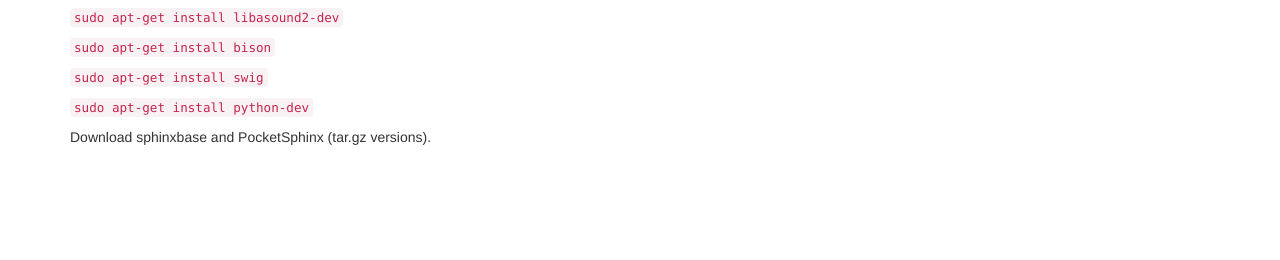
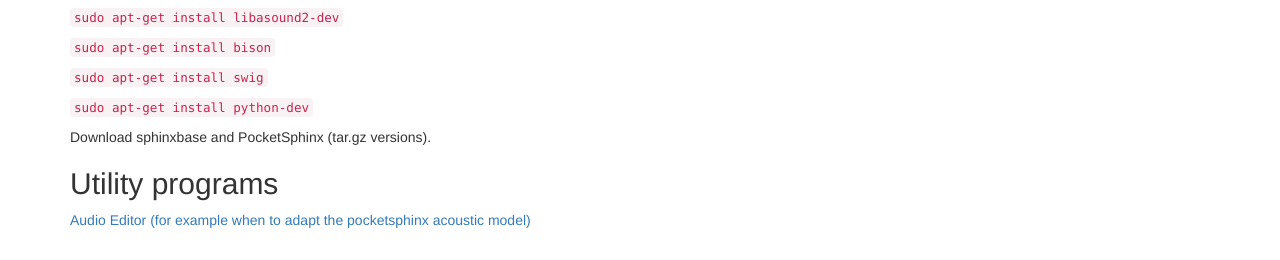
Before and after one commit to AndersGn/aVoiceCommander, a plain HTML site: page cookbook/step1.html in a window 1280 px wide. Shown: the part 624-884 px from the top of the page. Before the commit the page ends 811 px from the top, so only its background shows below. Drawn offline with Linux system fonts and the light colour scheme.

Commit message:
Added info about Utility program

```diff
--- a/cookbook/step1.html
+++ b/cookbook/step1.html
@@ -52,7 +52,9 @@
 			<p><code>sudo apt-get install python-dev</code></p>
             <p>Download sphinxbase and PocketSphinx (tar.gz versions).</p>
 
-        </ul>
+          <h2>Utility programs</h2>
+          <a href="http://audacityteam.org/download/">Audio Editor (for example when to adapt the pocketsphinx acoustic model)</a>
+
 		<!-- Bootstrap core JavaScript ================================================== -->
         <!-- Placed at the end of the document so the pages load faster -->
         <script src="js/jquery.min.js">
```
